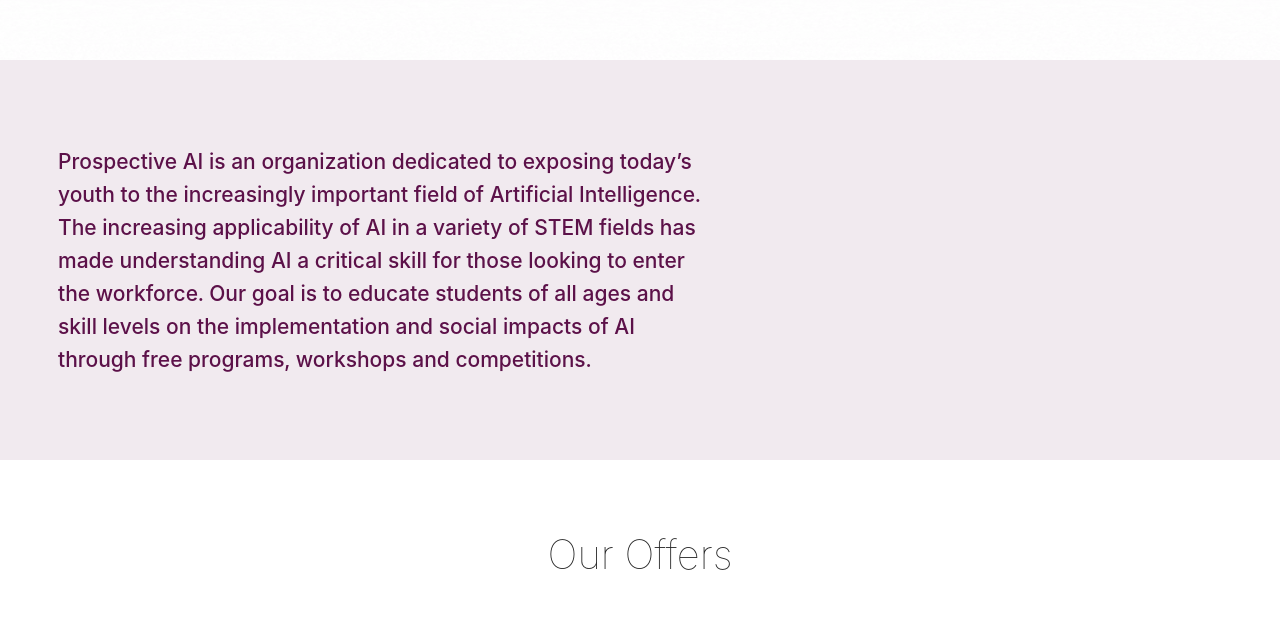
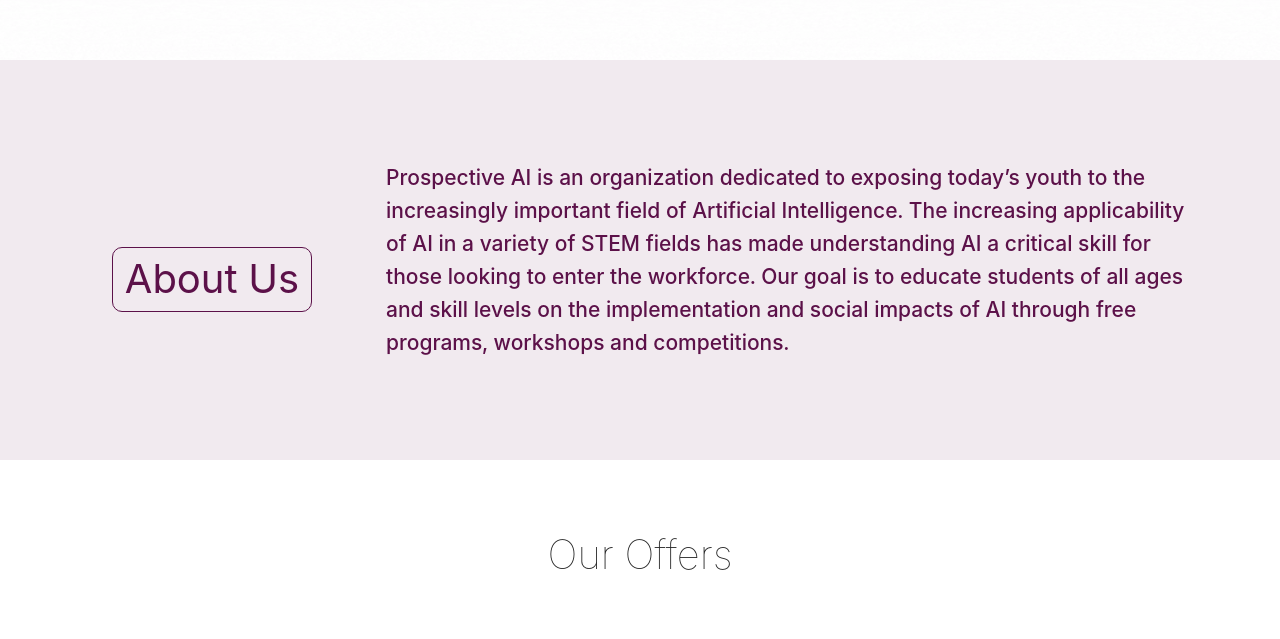
Before and after one commit to akaashkolluri/prospective-ai, a Next.js app: page / in a window 1280 px wide. Shown: the part 731-1370 px from the top of the page. Built offline with nearby package versions, Linux system fonts and the light colour scheme.

Commit message:
updated mission box

```diff
--- a/pages/index.js
+++ b/pages/index.js
@@ -18,7 +18,8 @@
             <p style={{ flex: 2 }} />
           </div>
           <div className={styles.missionContainer}>
-            <h2 style={{ margin: 10, backgroundColor: "#00000000", flex: 5 }}>
+            <a href=""> About Us</a>
+            <h2 style={{ margin: 10, backgroundColor: "#00000000" }}>
               Prospective AI is an organization dedicated to exposing today’s
               youth to the increasingly important field of Artificial
               Intelligence. The increasing applicability of AI in a variety of
@@ -27,21 +28,8 @@
               all ages and skill levels on the implementation and social impacts
               of AI through free programs, workshops and competitions.
             </h2>
+
             <p style={{ flex: 1 }} />
-            <Col style={{ flex: 3 }}>
-              {/* <h2 style={{ margin: 10, backgroundColor: "#00000000" }}>
-                -Some Stat
-              </h2>
-              <h2 style={{ margin: 10, backgroundColor: "#00000000" }}>
-                -Some Stat
-              </h2>
-              <h2 style={{ margin: 10, backgroundColor: "#00000000" }}>
-                -Some Stat
-              </h2>
-              <h2 style={{ margin: 10, backgroundColor: "#00000000" }}>
-                -Some Stat
-              </h2> */}
-            </Col>
           </div>
           <p style={{ height: 50 }} />
           <h2 style={{ fontSize: 40, fontWeight: 25 }}> Our Offers </h2>
--- a/styles/Home.module.css
+++ b/styles/Home.module.css
@@ -19,14 +19,45 @@
   padding: 0 3rem;
   display: flex;
   flex-direction: row;
+  flex-wrap: wrap;
   min-height: 50vh;
+  min-width: 100vw;
+  max-width: 100vw;
+
+  align-items: center;
   justify-content: center;
-  align-items: center;
+
   background-color: #5c114916;
 }
 
 .missionContainer h2 {
   color: #5c1149;
+  max-width: 800px;
+  min-width: 200px;
+}
+
+.missionContainer a {
+  font-size: 30pt;
+  flex: 1;
+  margin-left: 5vw;
+  margin-right: 5vw;
+  margin-top: 3vw;
+  padding: rem;
+  text-align: center;
+  color: #5c1149;
+  text-decoration: none;
+  border: 1px solid #5c1149;
+  border-radius: 10px;
+  transition: color 0.15s ease, border-color 0.15s ease;
+
+  min-width: 200px;
+}
+
+.missionContainer a:hover,
+.missionContainer a:focus,
+.missionContainer a:active {
+  border: 3pt solid #5c1149;
+  font-weight: bold;
 }
 
 .quoteContainer {
```
